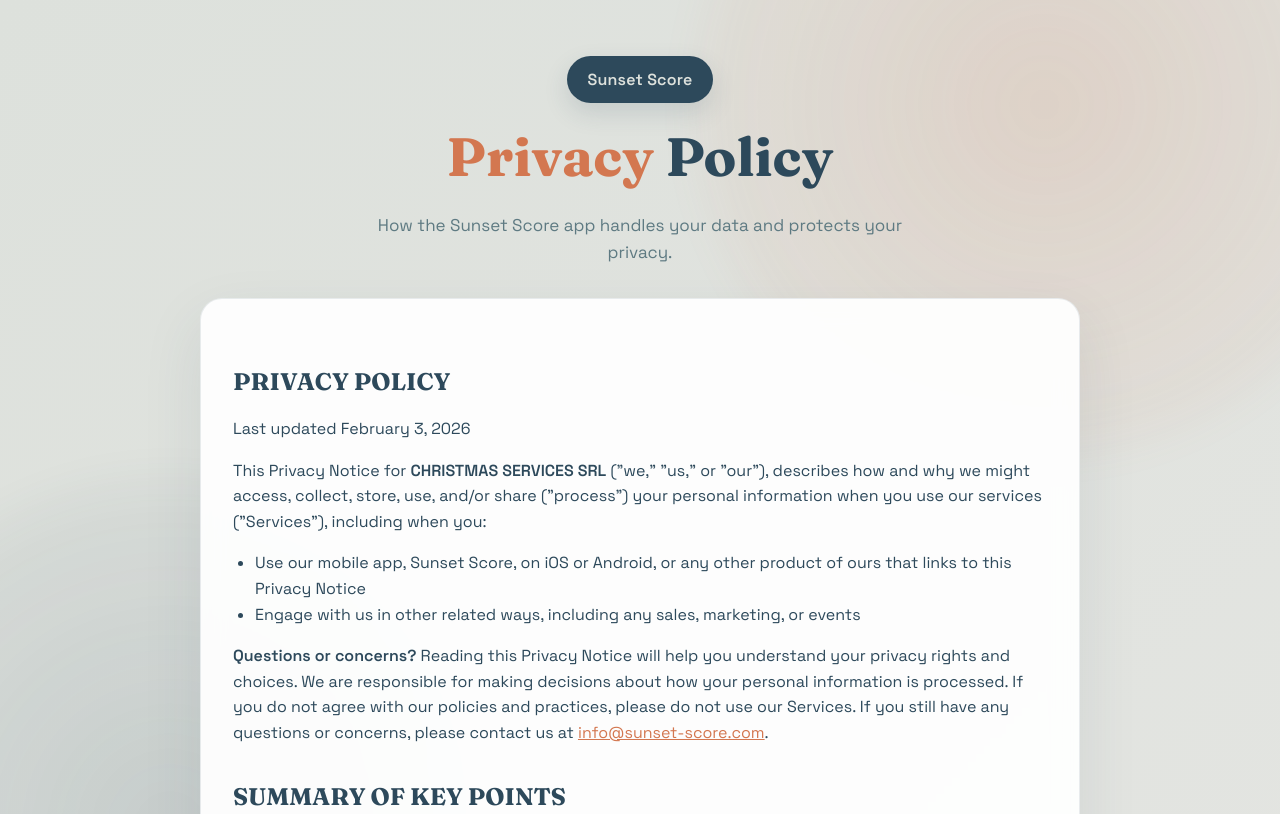
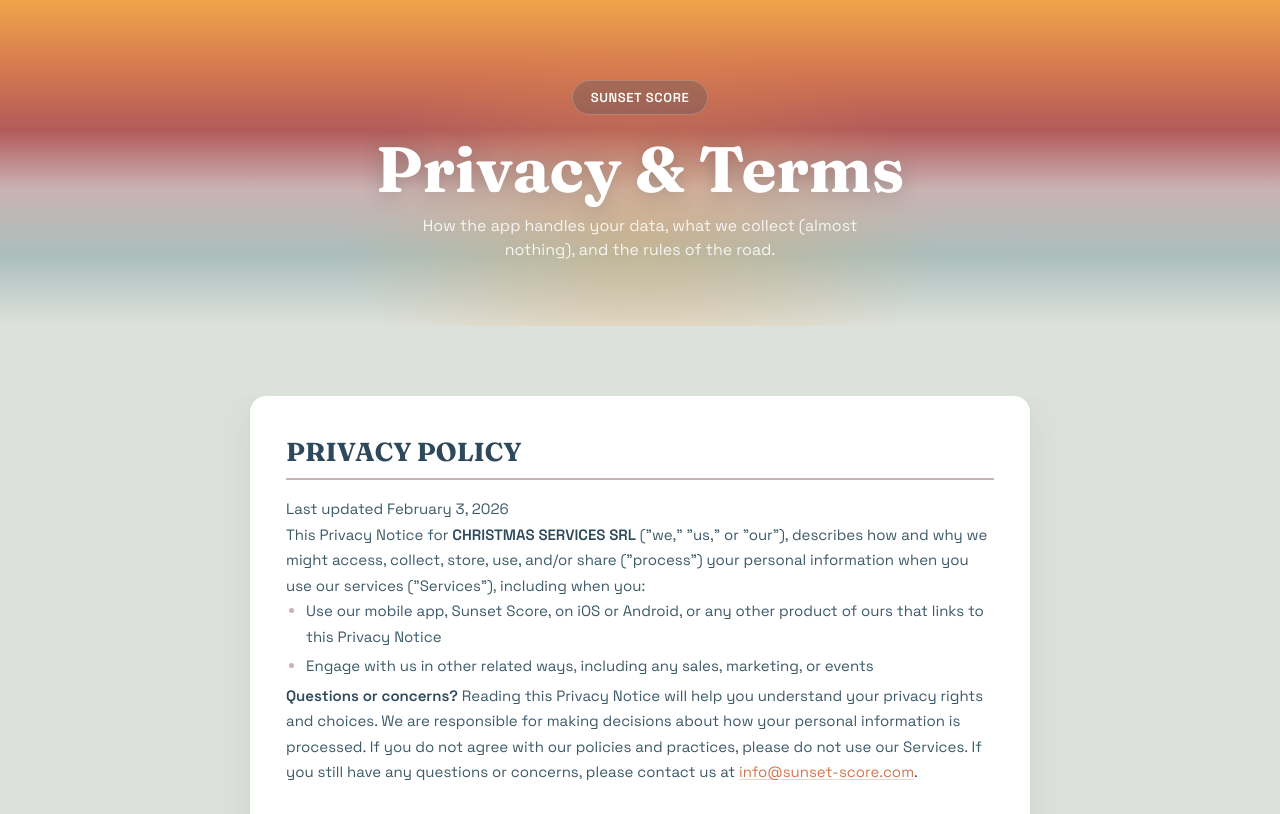
Before and after one commit to christmas97/docs, a plain HTML site: page sunset-score/index.html in a window 1280 px wide. Shown: the top 814 px of the page. Drawn offline with nearby package versions, Linux system fonts and the light colour scheme.

Commit message:
redo design

```diff
--- a/sunset-score/index.html
+++ b/sunset-score/index.html
@@ -5,228 +5,260 @@
     <meta name="viewport" content="width=device-width, initial-scale=1" />
     <title>Privacy Policy — Sunset Score</title>
     <style>
-      @import url("https://fonts.googleapis.com/css2?family=Fraunces:wght@600;700&family=Space+Grotesk:wght@400;500;600&display=swap");
+      @import url("https://fonts.googleapis.com/css2?family=Fraunces:ital,wght@0,400;0,600;0,700;1,400&family=Space+Grotesk:wght@400;500;600&display=swap");
 
       :root {
-        color-scheme: light;
-        --coral: #d37750;
-        --golden: #f0a54b;
-        --navy: #2d495b;
-        --sage: #abbebc;
-        --mauve: #cab3b4;
-        --offwhite: #dde1dc;
-        --warm-red: #b25b5a;
-        --ink: #2d495b;
-        --muted: #5e7a82;
-        --card: #ffffffee;
-        --border: rgba(45, 73, 91, 0.1);
-        --shadow: 0 24px 60px rgba(45, 73, 91, 0.1);
+        --absent: #2d495b;
+        --bleak: #abbebc;
+        --poor: #dde1dc;
+        --okay: #cab3b4;
+        --good: #b25b5a;
+        --great: #d37750;
+        --incredible: #f0a54b;
+        --neutral: #c8c8c8;
       }
 
-      * {
-        box-sizing: border-box;
+      * { box-sizing: border-box; margin: 0; padding: 0; }
+
+      html { scroll-behavior: smooth; }
+
+      body {
+        min-height: 100vh;
+        font-family: "Space Grotesk", system-ui, sans-serif;
+        color: var(--absent);
+        background: var(--absent);
+        -webkit-font-smoothing: antialiased;
       }
 
-      body {
-        margin: 0;
-        min-height: 100vh;
-        font-family: "Space Grotesk", "Segoe UI", sans-serif;
-        background: linear-gradient(135deg, var(--offwhite) 0%, #f2eded 30%, var(--mauve) 55%, var(--sage) 100%);
-        color: var(--ink);
+      /* ── top strip: sunset bands ── */
+      .bands {
         position: relative;
-        overflow-x: hidden;
+        overflow: hidden;
+        padding: 80px 24px 64px;
+        display: flex;
+        flex-direction: column;
+        align-items: center;
+        text-align: center;
       }
 
-      body::before,
-      body::after {
+      .bands::before {
         content: "";
-        position: fixed;
-        width: 55vw;
-        height: 55vw;
-        border-radius: 999px;
-        filter: blur(20px);
-        opacity: 0.35;
+        position: absolute;
+        inset: 0;
+        background:
+          linear-gradient(
+            180deg,
+            var(--incredible) 0%,
+            var(--great) 22%,
+            var(--good) 40%,
+            var(--okay) 58%,
+            var(--bleak) 78%,
+            var(--poor) 100%
+          );
         z-index: 0;
+      }
+
+      /* soft radial glow behind title */
+      .bands::after {
+        content: "";
+        position: absolute;
+        width: 600px;
+        height: 400px;
+        top: 10%;
+        left: 50%;
+        transform: translateX(-50%);
+        background: radial-gradient(ellipse, rgba(240,165,75,0.35) 0%, transparent 70%);
+        z-index: 1;
         pointer-events: none;
       }
 
-      body::before {
-        top: -20vw;
-        right: -10vw;
-        background: radial-gradient(circle, rgba(211, 119, 80, 0.45), rgba(240, 165, 75, 0));
-        animation: floatOne 18s ease-in-out infinite;
+      .bands > * { position: relative; z-index: 2; }
+
+      .pill {
+        display: inline-block;
+        padding: 8px 18px;
+        border-radius: 999px;
+        font-size: 13px;
+        font-weight: 600;
+        letter-spacing: 0.6px;
+        text-transform: uppercase;
+        background: rgba(45, 73, 91, 0.25);
+        color: #fff;
+        backdrop-filter: blur(8px);
+        -webkit-backdrop-filter: blur(8px);
+        border: 1px solid rgba(255,255,255,0.2);
+        margin-bottom: 20px;
       }
 
-      body::after {
-        bottom: -30vw;
-        left: -15vw;
-        background: radial-gradient(circle, rgba(45, 73, 91, 0.4), rgba(171, 190, 188, 0));
-        animation: floatTwo 20s ease-in-out infinite;
+      .bands h1 {
+        font-family: "Fraunces", serif;
+        font-size: clamp(36px, 6vw, 64px);
+        font-weight: 700;
+        line-height: 1.05;
+        color: #fff;
+        text-shadow: 0 2px 20px rgba(45, 73, 91, 0.3);
+        margin-bottom: 12px;
       }
 
-      .page {
-        position: relative;
-        z-index: 1;
+      .bands p {
+        color: rgba(255,255,255,0.85);
+        font-size: 16px;
+        max-width: 460px;
+        line-height: 1.5;
       }
 
-      header {
-        padding: 56px 20px 32px;
+      /* ── curved transition ── */
+      .curve {
+        display: block;
+        margin-top: -1px;
+        background: var(--poor);
+      }
+      .curve svg {
+        display: block;
+        width: 100%;
+        height: auto;
       }
 
-      .hero {
-        max-width: 960px;
-        margin: 0 auto;
-        display: grid;
-        gap: 16px;
-        align-items: center;
-        justify-items: center;
-        text-align: center;
-      }
-
-      .hero__badge {
-        display: inline-flex;
-        align-items: center;
-        gap: 12px;
-        padding: 12px 20px;
-        border-radius: 999px;
-        background: var(--navy);
-        color: var(--offwhite);
-        border: 1px solid var(--border);
-        box-shadow: 0 10px 25px rgba(45, 73, 91, 0.15);
-        font-weight: 600;
-        letter-spacing: 0.2px;
-        width: fit-content;
-      }
-
-      .hero__title {
-        font-family: "Fraunces", "Times New Roman", serif;
-        font-size: clamp(32px, 4.6vw, 54px);
-        line-height: 1.05;
-        margin: 8px 0 8px;
-      }
-
-      .hero__title span {
-        color: var(--coral);
-      }
-
-      .hero__subtitle {
-        margin: 0;
-        color: var(--muted);
-        font-size: 17px;
-        max-width: 560px;
-      }
-
-      main {
-        max-width: 920px;
-        margin: 0 auto 72px;
-        padding: 0 20px;
+      /* ── content area ── */
+      .content-area {
+        background: var(--poor);
+        padding: 0 24px 80px;
       }
 
       .card {
-        background: var(--card);
-        border-radius: 22px;
-        padding: 32px;
-        box-shadow: var(--shadow);
-        border: 1px solid var(--border);
-        backdrop-filter: blur(12px);
-        animation: rise 0.8s ease-out both;
+        max-width: 780px;
+        margin: 0 auto;
+        background: #fff;
+        border-radius: 16px;
+        padding: 40px 36px;
+        box-shadow:
+          0 1px 3px rgba(45,73,91,0.06),
+          0 12px 40px rgba(45,73,91,0.08);
       }
 
-      #content h1,
+      /* ── markdown content styles ── */
+      #content h1 {
+        font-family: "Fraunces", serif;
+        font-size: 26px;
+        font-weight: 700;
+        color: var(--absent);
+        margin: 40px 0 16px;
+        padding-bottom: 10px;
+        border-bottom: 2px solid var(--okay);
+      }
+
       #content h2 {
-        margin-top: 36px;
-        font-size: 24px;
-        color: var(--navy);
-        font-family: "Fraunces", "Times New Roman", serif;
+        font-family: "Fraunces", serif;
+        font-size: 22px;
+        font-weight: 600;
+        color: var(--great);
+        margin: 36px 0 12px;
       }
 
       #content h3 {
-        margin-top: 28px;
-        font-size: 20px;
+        font-size: 18px;
+        font-weight: 600;
+        color: var(--absent);
+        margin: 28px 0 8px;
       }
 
       #content h4 {
-        margin-top: 20px;
-        font-size: 18px;
+        font-size: 16px;
+        font-weight: 600;
+        color: var(--good);
+        margin: 20px 0 6px;
       }
 
-      p,
-      li {
-        line-height: 1.6;
+      #content p,
+      #content li {
+        font-size: 15px;
+        line-height: 1.7;
+        color: #3d5a68;
       }
 
-      ul,
-      ol {
-        padding-left: 22px;
+      #content ul,
+      #content ol {
+        padding-left: 20px;
       }
 
-      .meta {
-        font-weight: bold;
+      #content li {
+        margin-bottom: 4px;
       }
 
-      a {
-        color: var(--coral);
+      #content li::marker {
+        color: var(--okay);
+      }
+
+      #content a {
+        color: var(--great);
+        text-decoration-color: rgba(211,119,80,0.3);
+        text-underline-offset: 2px;
+        transition: text-decoration-color 0.2s;
+      }
+      #content a:hover {
+        text-decoration-color: var(--great);
+      }
+
+      #content strong {
+        color: var(--absent);
+        font-weight: 600;
+      }
+
+      #content hr {
+        border: none;
+        height: 1px;
+        background: var(--poor);
+        margin: 32px 0;
+      }
+
+      #content > *:first-child {
+        margin-top: 0;
       }
 
       .loading {
-        color: var(--muted);
-        letter-spacing: 0.2px;
+        color: var(--okay);
+        font-style: italic;
+        padding: 20px 0;
       }
 
-      @keyframes rise {
-        from {
-          opacity: 0;
-          transform: translateY(18px);
-        }
-        to {
-          opacity: 1;
-          transform: translateY(0);
-        }
+      /* ── footer ── */
+      .foot {
+        background: var(--absent);
+        padding: 28px 24px;
+        text-align: center;
+        font-size: 13px;
+        color: rgba(171,190,188,0.6);
+        letter-spacing: 0.3px;
       }
 
-      @keyframes floatOne {
-        0%,
-        100% {
-          transform: translate3d(0, 0, 0);
-        }
-        50% {
-          transform: translate3d(-20px, 15px, 0);
-        }
-      }
-
-      @keyframes floatTwo {
-        0%,
-        100% {
-          transform: translate3d(0, 0, 0);
-        }
-        50% {
-          transform: translate3d(20px, -10px, 0);
-        }
-      }
-
-      @media (min-width: 900px) {
-        .hero {
-          gap: 18px;
-        }
+      @media (max-width: 600px) {
+        .bands { padding: 56px 20px 48px; }
+        .card { padding: 28px 20px; border-radius: 12px; }
       }
     </style>
   </head>
   <body>
-    <div class="page">
-      <header>
-        <div class="hero">
-          <div class="hero__badge">Sunset Score</div>
-          <h1 class="hero__title"><span>Privacy</span> Policy</h1>
-          <p class="hero__subtitle">How the Sunset Score app handles your data and protects your privacy.</p>
-        </div>
-      </header>
 
-      <main>
-        <section class="card">
-          <div id="content" class="loading">Loading policy content...</div>
-        </section>
-      </main>
+    <section class="bands">
+      <span class="pill">Sunset Score</span>
+      <h1>Privacy &amp; Terms</h1>
+      <p>How the app handles your data, what we collect (almost nothing), and the rules of the road.</p>
+    </section>
+
+    <div class="curve">
+      <svg viewBox="0 0 1440 80" preserveAspectRatio="none" xmlns="http://www.w3.org/2000/svg">
+        <path d="M0,0 C480,80 960,80 1440,0 L1440,80 L0,80 Z" fill="#dde1dc"/>
+        <path d="M0,0 C480,80 960,80 1440,0 L1440,80 L0,80 Z" fill="none" stroke="none"/>
+      </svg>
     </div>
+
+    <div class="content-area">
+      <div class="card">
+        <div id="content" class="loading">Loading policy&hellip;</div>
+      </div>
+    </div>
+
+    <footer class="foot">Sunset Score &middot; Christmas Services SRL</footer>
 
     <script src="https://cdn.jsdelivr.net/npm/marked/marked.min.js"></script>
     <script>
@@ -238,18 +270,16 @@
       };
 
       fetch('privacy-policy.md', { cache: 'no-store' })
-        .then((response) => {
-          if (!response.ok) {
-            throw new Error('Failed to load policy markdown.');
-          }
-          return response.text();
+        .then((r) => {
+          if (!r.ok) throw new Error('fetch failed');
+          return r.text();
         })
-        .then((markdown) => {
+        .then((md) => {
           content.classList.remove('loading');
-          content.innerHTML = marked.parse(markdown);
+          content.innerHTML = marked.parse(md);
         })
-        .catch((error) => {
-          console.error(error);
+        .catch((e) => {
+          console.error(e);
           renderError();
         });
     </script>
```
Also changed, not shown: .claude/settings.local.json.
